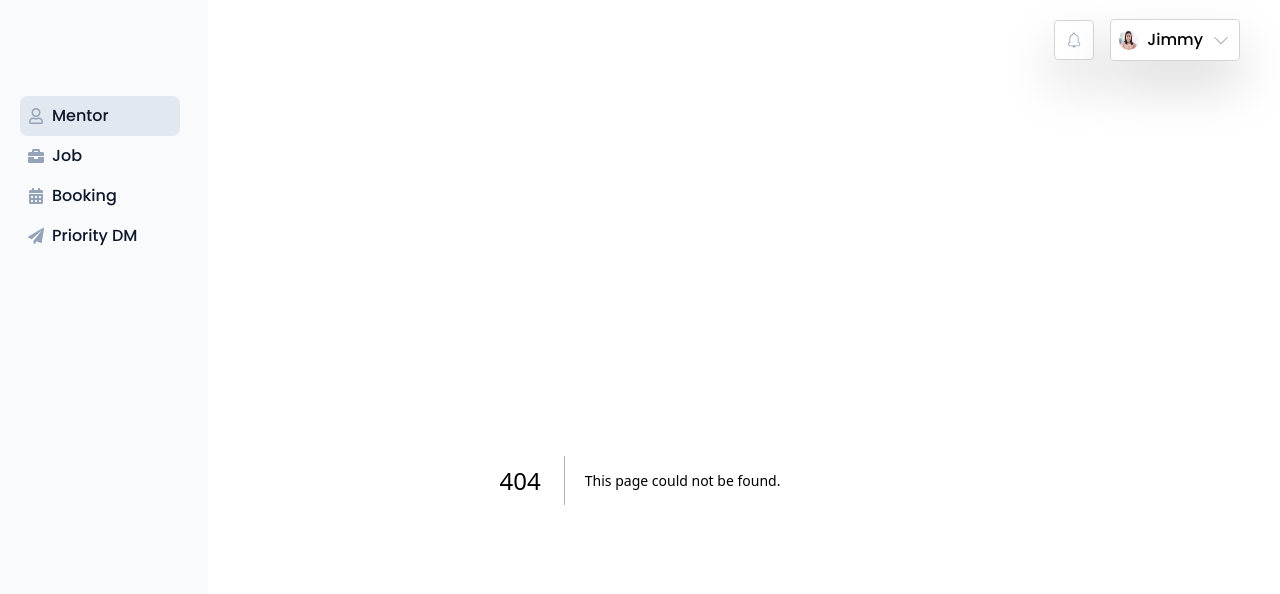
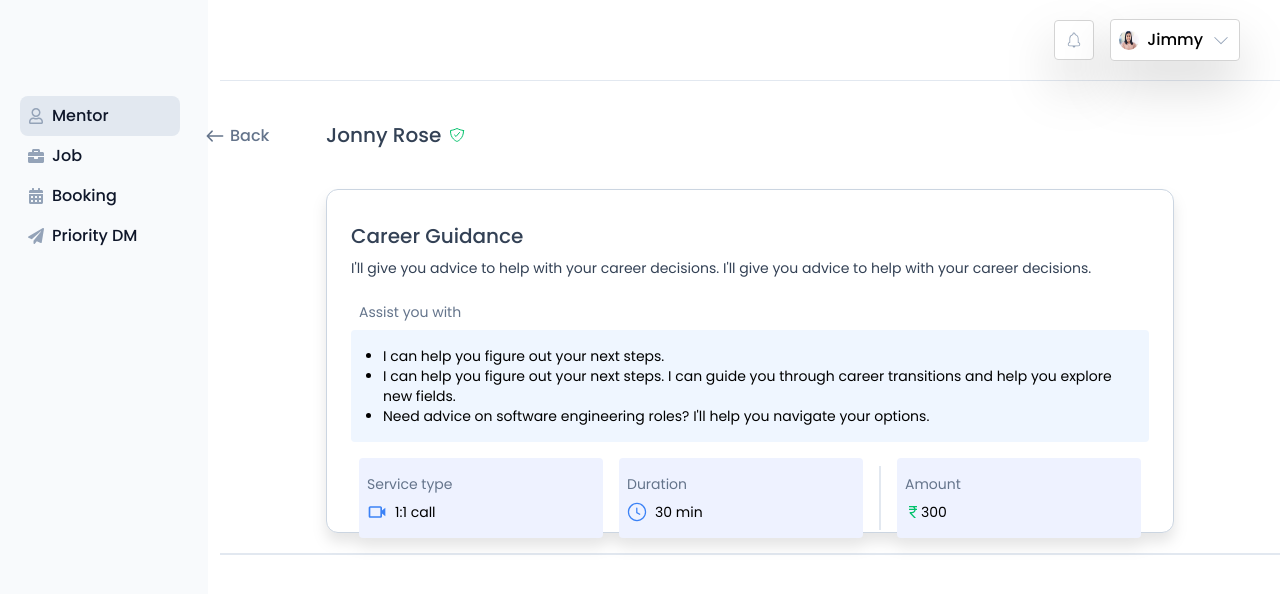
Before and after one commit to Shub4am/mentor-flow, a Next.js app: page /mentor-details/call in a window 1280 px wide. Before the commit this address had no page. Shown: the top 594 px of the page. Built offline with nearby package versions, Linux system fonts and the light colour scheme.

Commit message:
Update Carrer guidance card

```diff
--- /dev/null
+++ b/src/app/mentor-details/call/page.tsx
@@ -0,0 +1,9 @@
+import CareerGuidanceCall from "@/components/CareerGuidanceCall";
+
+export default function Page() {
+  return (
+    <div className="pl-[220px]">
+      <CareerGuidanceCall />
+    </div>
+  );
+}
--- /dev/null
+++ b/src/components/CareerGuidanceCall.tsx
@@ -0,0 +1,95 @@
+import Link from "next/link";
+import React from "react";
+import { GoClock } from "react-icons/go";
+import { IoIosArrowRoundBack } from "react-icons/io";
+import { IoShieldCheckmarkOutline } from "react-icons/io5";
+import { MdCurrencyRupee } from "react-icons/md";
+import { BiVideo } from "react-icons/bi";
+
+function CareerGuidanceCall() {
+  return (
+    <div className="w-full h-dvh px-[106px]">
+      {/* mentor details  */}
+      <div className="-mx-[106px]">
+        <div className="w-full border-b-1 border-[#E2E8F0]"></div>
+      </div>
+      <div className="flex py-10 ">
+        <Link
+          href="/mentor-details"
+          className="flex justify-center items-center absolute z-50 left-50 text-[#64748B] font-medium"
+        >
+          <IoIosArrowRoundBack size={30} />
+          Back
+        </Link>
+        <div className="flex w-full justify-between items-center ">
+          <div className="flex gap-2 justify-center items-center">
+            <h1 className="text-xl font-medium leading-7 text-[#334155]">
+              Jonny Rose
+            </h1>
+            <IoShieldCheckmarkOutline className="text-[#00C16A]" size={16} />
+          </div>
+        </div>
+      </div>
+
+      {/* carreer guidance  */}
+      <div className="w-full h-[344px] border border-[#CBD5E1] rounded-xl p-6 gap-4 mb-5 drop-shadow-xl bg-white ">
+        <h1 className="text-xl text-[#334155] leading-7 font-medium py-2">
+          Career Guidance
+        </h1>
+        <p className="text-[#334155] text-sm font-normal leading-5 pb-4">
+          I'll give you advice to help with your career decisions. I'll give you
+          advice to help with your career decisions.
+        </p>
+        <p className="text-sm text-[#64748B] p-2">Assist you with</p>
+        <div className="bg-[#EFF6FF] rounded-sm p-4">
+          <ul className="list-disc px-4 text-sm">
+            <li>I can help you figure out your next steps.</li>
+            <li>
+              I can help you figure out your next steps. I can guide you through
+              career transitions and help you explore new fields.
+            </li>
+            <li>
+              Need advice on software engineering roles? I'll help you navigate
+              your options.
+            </li>
+          </ul>
+        </div>
+
+        <div className="flex w-full items-center p-2 py-4 gap-4">
+          <div className="bg-[#EEF2FF] rounded-sm p-4 flex-1 px-2 ">
+            <p className="text-[#64748B] text-sm pb-2">Service type</p>
+            <div className="flex gap-2 items-center">
+              <BiVideo size={20} className="text-[#3B82F6]" />
+              <p className="text-sm whitespace-nowrap">1:1 call</p>
+            </div>
+          </div>
+
+          <div className="bg-[#EEF2FF] rounded-sm p-4 flex-1 px-2">
+            <p className="text-[#64748B] text-sm pb-2">Duration</p>
+            <div className="flex gap-2 items-center">
+              <GoClock size={20} className="text-[#3B82F6]" />
+              <p className="text-sm">30 min</p>
+            </div>
+          </div>
+
+          <div className="w-[2px] h-16 bg-[#E2E8F0]"></div>
+
+          <div className="bg-[#EEF2FF] rounded-sm p-4 flex-1 px-2 ">
+            <p className="text-[#64748B] text-sm pb-2">Amount</p>
+            <div className="flex items-center">
+              <MdCurrencyRupee size={16} className="text-[#00C16A]" />
+              <p className="text-sm">300</p>
+            </div>
+          </div>
+        </div>
+      </div>
+
+      {/* separator */}
+      <div className="-mx-[106px]">
+        <div className="w-full border-b-2 border-[#E2E8F0]"></div>
+      </div>
+    </div>
+  );
+}
+
+export default CareerGuidanceCall;
```
